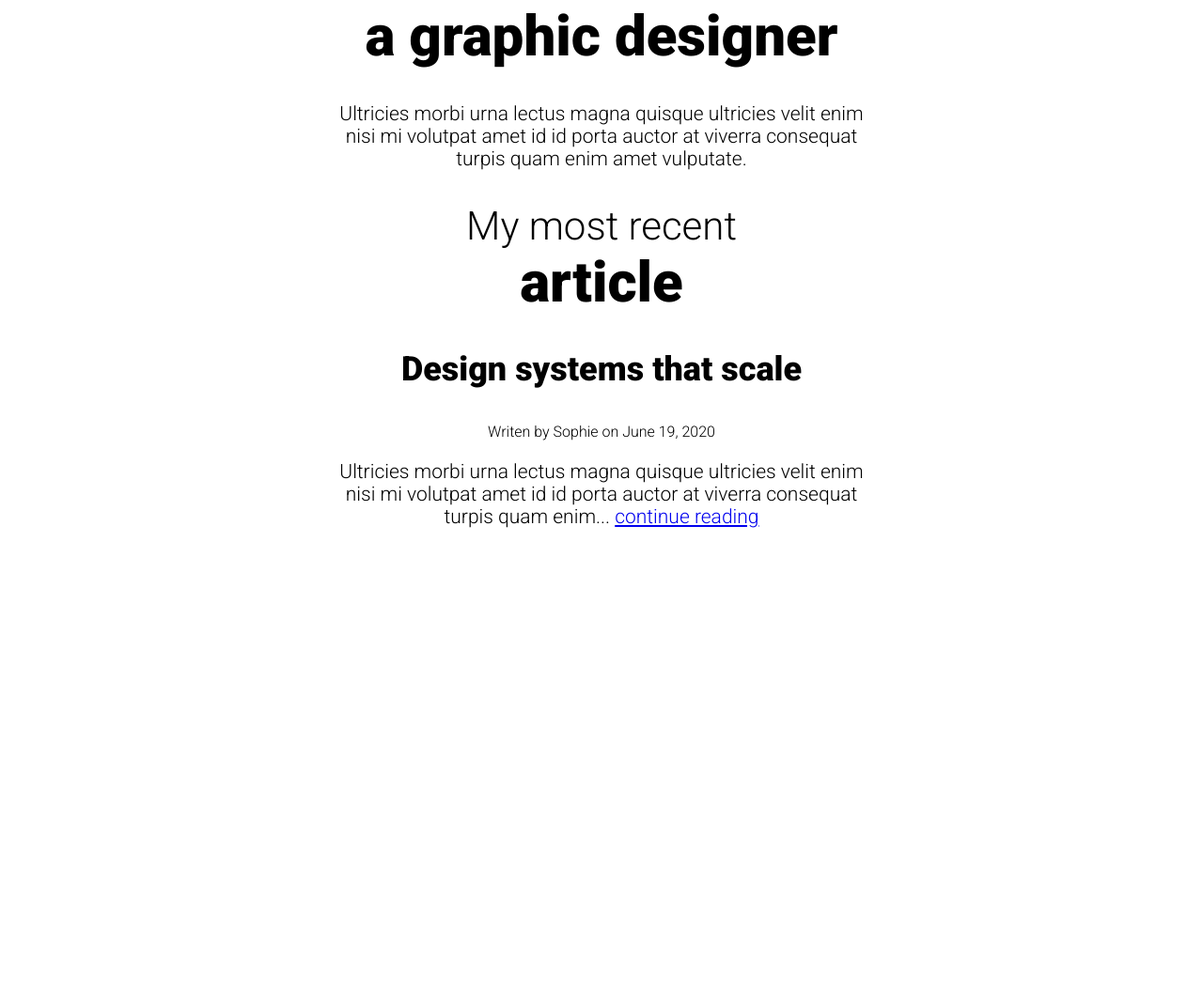
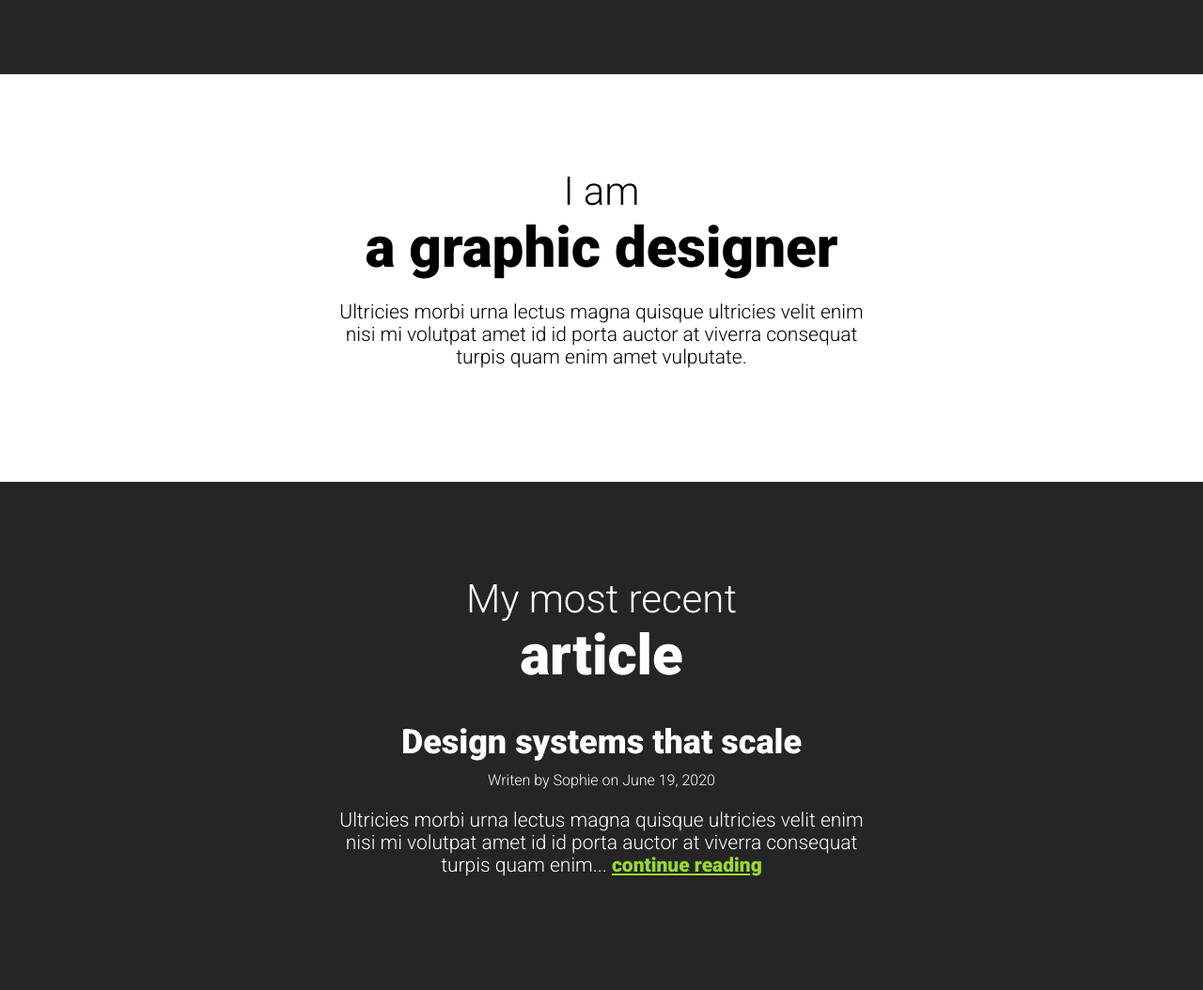
Before and after one commit to Pedr0-August0/FrontEndPratice, a plain HTML site: page Scrimba-Css-Practice/index.html in a window 1280 px wide. Shown: the part 631-1685 px from the top of the page at 94% size. Before the commit the page ends 1214 px from the top, so only its background shows below. Drawn offline with Linux system fonts and the light colour scheme.

Commit message:
update to css

```diff
--- a/Scrimba-Css-Practice/index.html
+++ b/Scrimba-Css-Practice/index.html
@@ -8,24 +8,35 @@
 </head>
 
 <body>
+    <header class="padding dark-bg">
         <div class="container">
             <h1>Hello, my name is<span class="bold-text h1-size-styling">Sophie</span>
             </h1>
             <img src="images/sophie.png" alt="portrait of Sophie">
+        </div>
+    </header>
+    <section class=padding>
+        <div class="container">
             <h2>I am<span class="bold-text h2-size-styling">a graphic designer</span>
             </h2>
-        <p>Ultricies morbi urna lectus magna quisque ultricies velit enim nisi mi volutpat amet id id porta auctor at
+            <p>Ultricies morbi urna lectus magna quisque ultricies velit enim nisi mi volutpat amet id id porta auctor
+                at
                 viverra consequat turpis quam enim amet vulputate.</p>
-
+        </div>
+    </section>
+    <section class="padding dark-bg">
+        <div class="container">
             <h2>My most recent<span class="bold-text h2-size-styling">article</span>
             </h2>
             <article>
                 <h3>Design systems that scale</h3>
                 <p class=small-text>Writen by Sophie on June 19, 2020</p>
-            <p>Ultricies morbi urna lectus magna quisque ultricies velit enim nisi mi volutpat amet id id porta auctor
+                <p>Ultricies morbi urna lectus magna quisque ultricies velit enim nisi mi volutpat amet id id porta
+                    auctor
                     at viverra consequat turpis quam enim... <a href="#">continue reading</a></p>
             </article>
         </div>
+    </section>
 </body>
 
 </html>
--- a/Scrimba-Css-Practice/styles.css
+++ b/Scrimba-Css-Practice/styles.css
@@ -3,11 +3,13 @@ body {
     font-family: 'Roboto', sans-serif;
     font-size: 21px;
     font-weight: 300;
+    margin: 0;
 }
 
 h1,
 h2 {
     font-weight: 300;
+    margin-top: 0;
 }
 
 
@@ -17,11 +19,15 @@ h1 {
 
 h2 {
     font-size: 42px;
+    margin-bottom: 5px;
 }
 
 h3 {
     font-size: 36px;
+    margin-bottom: 10px;
 }
+
+
 
 .h1-size-styling {
     font-size: 80px;
@@ -36,8 +42,29 @@ h3 {
     display: block;
 }
 
+a {
+    color: #99D930;
+    font-weight: 900;
+}
+
+a:hover,
+a:focus {
+    color: #131313;
+
+}
+
 .small-text {
     font-size: 16px;
+    margin-top: 0px;
+}
+
+.padding {
+    padding: 100px
+}
+
+.dark-bg {
+    background-color: #252525;
+    color: #FFF;
 }
 
 .container {
```
Lines whose indentation alone changed are shown as unchanged.
